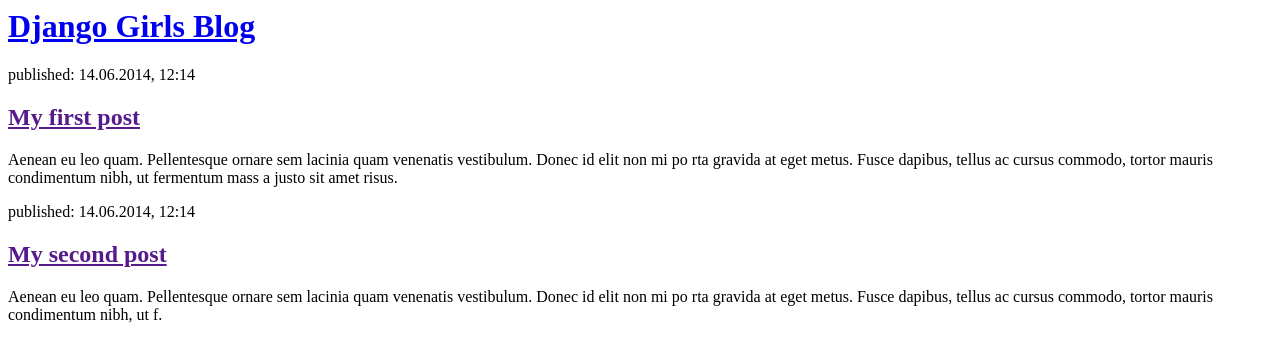
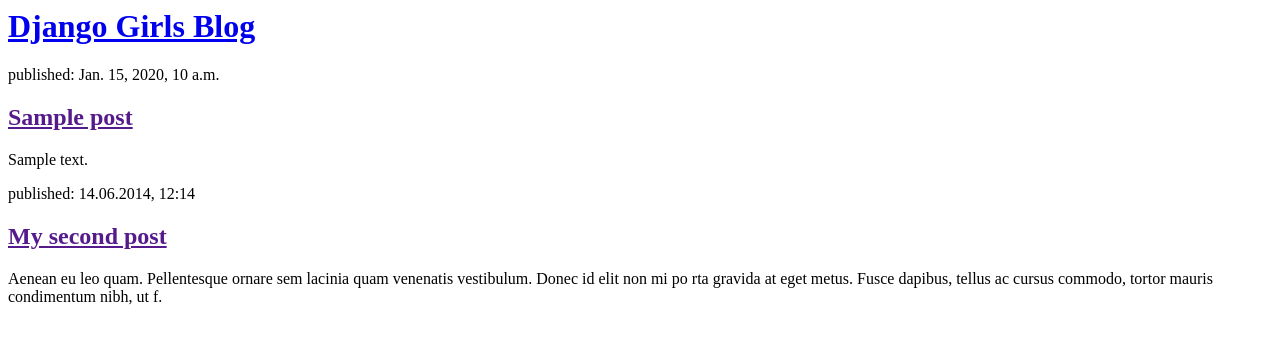
Before and after one commit to Rosselon/my-first-blog, a Django app: page / in a window 1280 px wide. Shown: the top 362 px of the page. Run offline with Django 3.2, Linux system fonts and the light colour scheme; tables that the repository leaves empty hold one stand-in row (values such as "Sample post").

Commit message:
Modified templates to display posts from database

```diff
--- a/mysite/blog/templates/blog/post_list.html
+++ b/mysite/blog/templates/blog/post_list.html
@@ -8,11 +8,13 @@
         </div>
 
         <div>
-            <p>published: 14.06.2014, 12:14</p>
-            <h2><a href="">My first post</a></h2>
-            <p>Aenean eu leo quam. Pellentesque ornare sem lacinia quam venenatis vestibulum. Donec id elit non mi po
-            rta gravida at eget metus. Fusce dapibus, tellus ac cursus commodo, tortor mauris condimentum nibh, ut fermentum mass
-            a justo sit amet risus.</p>
+            {% for post in posts %}
+                <div>
+                    <p>published: {{ post.published_date }}</p>
+                    <h2><a href="">{{ post.title }}</a></h2>
+                    <p>{{ post.text|linebreaksbr }}</p>
+                </div>
+            {% endfor %}
         </div>
         <div>
             <p>published: 14.06.2014, 12:14</p>
--- a/mysite/blog/views.py
+++ b/mysite/blog/views.py
@@ -1,5 +1,8 @@
 from django.shortcuts import render
+from .models import Post
+from django.utils import timezone
 
 # Create your views here.
 def post_list(request):
-    return render(request, 'blog/post_list.html', {})
+    posts = Post.objects.filter(published_date__lte=timezone.now()).order_by('published_date')
+    return render(request, 'blog/post_list.html', {'posts':posts})
```
